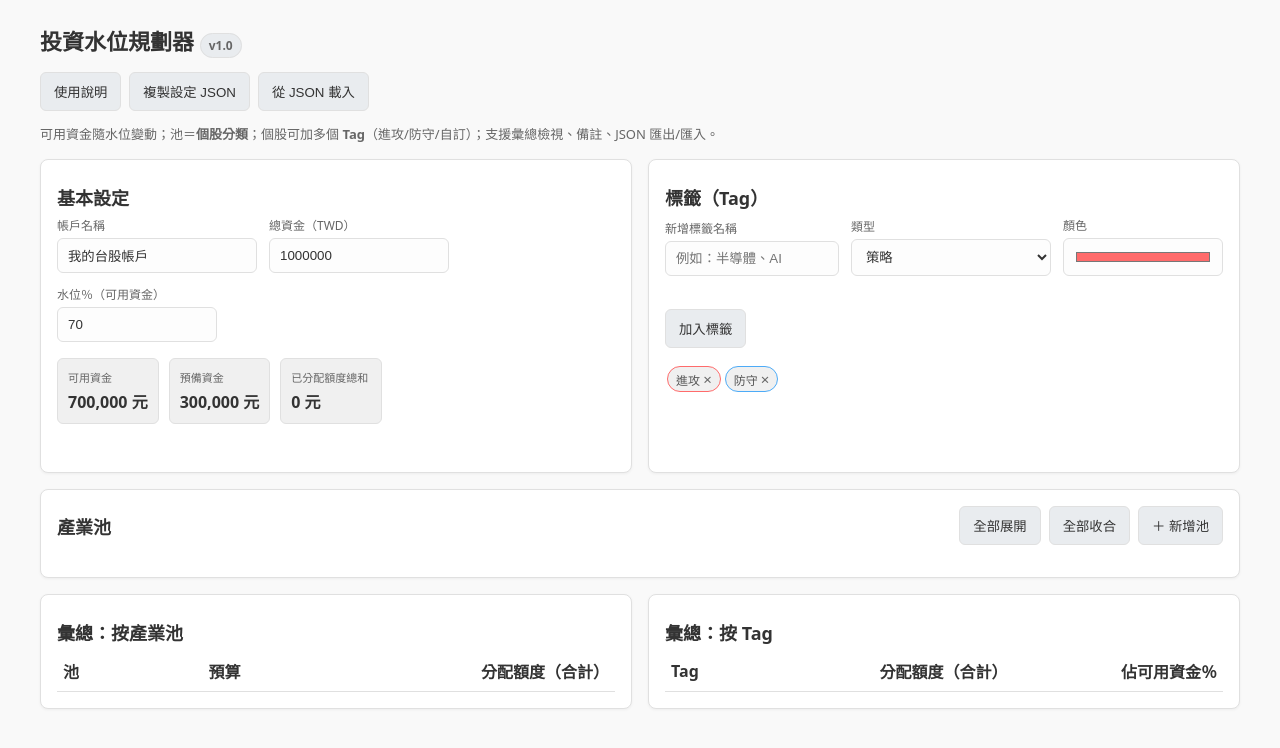
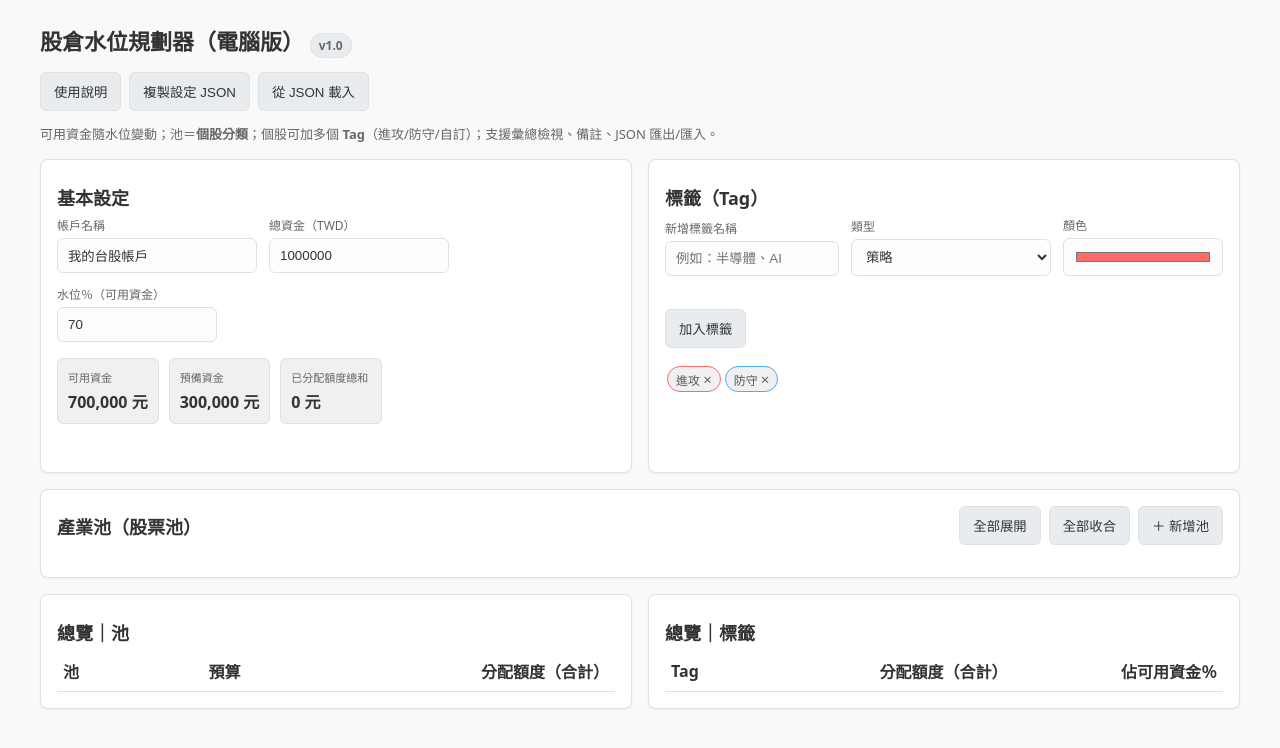
Before and after one commit to Suifeng0214/tools, a plain HTML site: page stock/index.html in a window 1280 px wide. Drawn offline with Linux system fonts and the light colour scheme.

Commit message:
Update index.html

```diff
--- a/stock/index.html
+++ b/stock/index.html
@@ -3,7 +3,7 @@
 <head>
 <meta charset="utf-8" />
 <meta name="viewport" content="width=device-width, initial-scale=1" />
-<title>投資水位規劃器</title>
+<title>股倉水位規劃器</title>
 <style>
   :root {
     --bg: #f9f9f9;
@@ -230,7 +230,7 @@
 </head>
 <body>
 <div class="wrap">
-  <h1>投資水位規劃器 <span class="badge">v1.0</span></h1>
+  <h1>股倉水位規劃器（電腦版） <span class="badge">v1.0</span></h1>
   <div id="import_export" style="min-width: 480px;"></div>
   <p class="sub">可用資金隨水位變動；池＝<b>個股分類</b>；個股可加多個 <b>Tag</b>（進攻/防守/自訂）；支援彙總檢視、備註、JSON 匯出/匯入。</p>
 
@@ -303,7 +303,7 @@
 
     <div class="card" style="grid-column: span 12;">
 		<div class="row" style="justify-content: space-between; align-items: center">
-			<div class="secTitle">產業池</div>
+			<div class="secTitle">產業池（股票池）</div>
 			<div style="display: flex; gap: 8px;">
 				<button class="btn btn-muted" onclick="toggleAllStocks(true)">全部展開</button>
 				<button class="btn btn-muted" onclick="toggleAllStocks(false)">全部收合</button>
@@ -314,11 +314,11 @@
     </div>
 
     <div class="card" style="grid-column: span 6;">
-      <div class="secTitle">彙總：按產業池</div>
+      <div class="secTitle">總覽｜池</div>
       <table class="list" id="sum_pools"><thead><tr><th>池</th><th>預算</th><th>分配額度（合計）</th></tr></thead><tbody></tbody></table>
     </div>
 	<div class="card" style="grid-column: span 6;">
-	  <div class="secTitle">彙總：按 Tag</div>
+	  <div class="secTitle">總覽｜標籤</div>
 	  <table class="list" id="sum_tags"><thead><tr><th>Tag</th><th>分配額度（合計）</th><th>佔可用資金％</th></tr></thead><tbody></tbody></table>
 	</div>
   </div>
```
